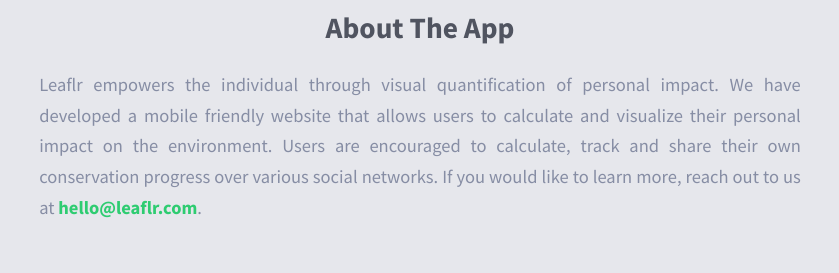
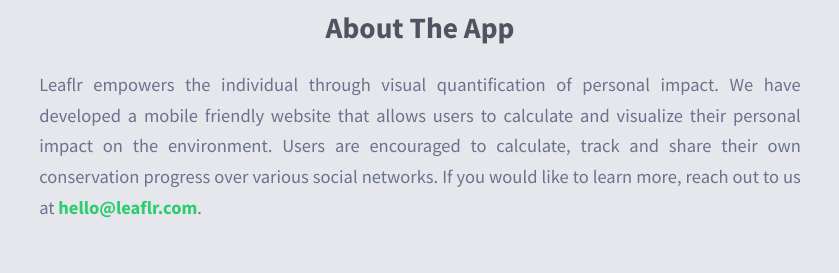
Before and after one commit to Leaflr/leaflr-landing, a website: page project/index.html in a window 1280 px wide. Shown: the part 674-947 px from the top of the page, 220-1059 px from the left. Drawn offline with nearby package versions, Linux system fonts and the light colour scheme.

Commit message:
Footer Hover Effects / Refined Intro Colors

```diff
--- a/project/stylesheets/main.scss
+++ b/project/stylesheets/main.scss
@@ -283,7 +283,7 @@
 		margin-top: 0;
 	}
 	p {
-		color: darken($medium4, 20%);
+		color: darken($medium4, 30%);
 		line-height: 1.65em;
 		font-size: em(18.5);
 		text-align: justify;
@@ -319,7 +319,7 @@
 		// width: 36%; margin: 0 7%;
 		// margin: 0 7%;
 		padding: em(70) em(80);
-		margin-top: 20px;
+		margin: 20px 0;
 		background: $light;
 		border-width: 1px 1px 3px !important;
 		border-style: solid;
@@ -389,7 +389,7 @@
 
 		+ p {
 			text-transform: uppercase;
-			color: darken($light, 20%);
+			color: $medium4;
 			font-size: em(12);
 			letter-spacing: em(1);
 			margin: 0 0 em(16);
@@ -420,6 +420,19 @@
 	background-color: $light;
 	border-top: 2px solid $medium3;
 	padding: em(14) 0;
+
+	img {
+		-webkit-transition: opacity 0.3s ease;
+		   -moz-transition: opacity 0.3s ease;
+			-ms-transition: opacity 0.3s ease;
+			 -o-transition: opacity 0.3s ease;
+				transition: opacity 0.3s ease;
+
+		&:hover {
+			opacity: 0.8;
+		}
+	}
+
 }
 
 .social {
@@ -436,6 +449,7 @@
 	}
 	a {
 		margin: 0 10px;
+		font-weight: normal;
 
 		&:last-of-type {
             margin-right: 20px;
```
Also changed, not shown: project/css/main.css.
